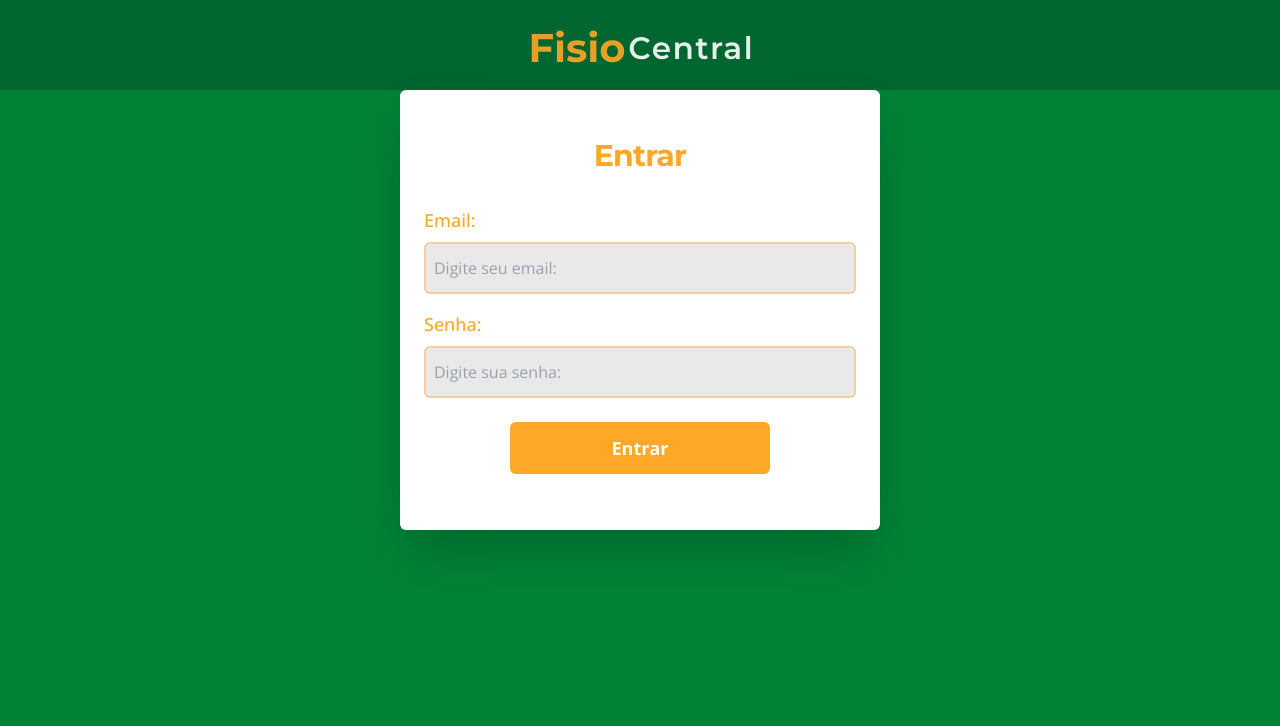
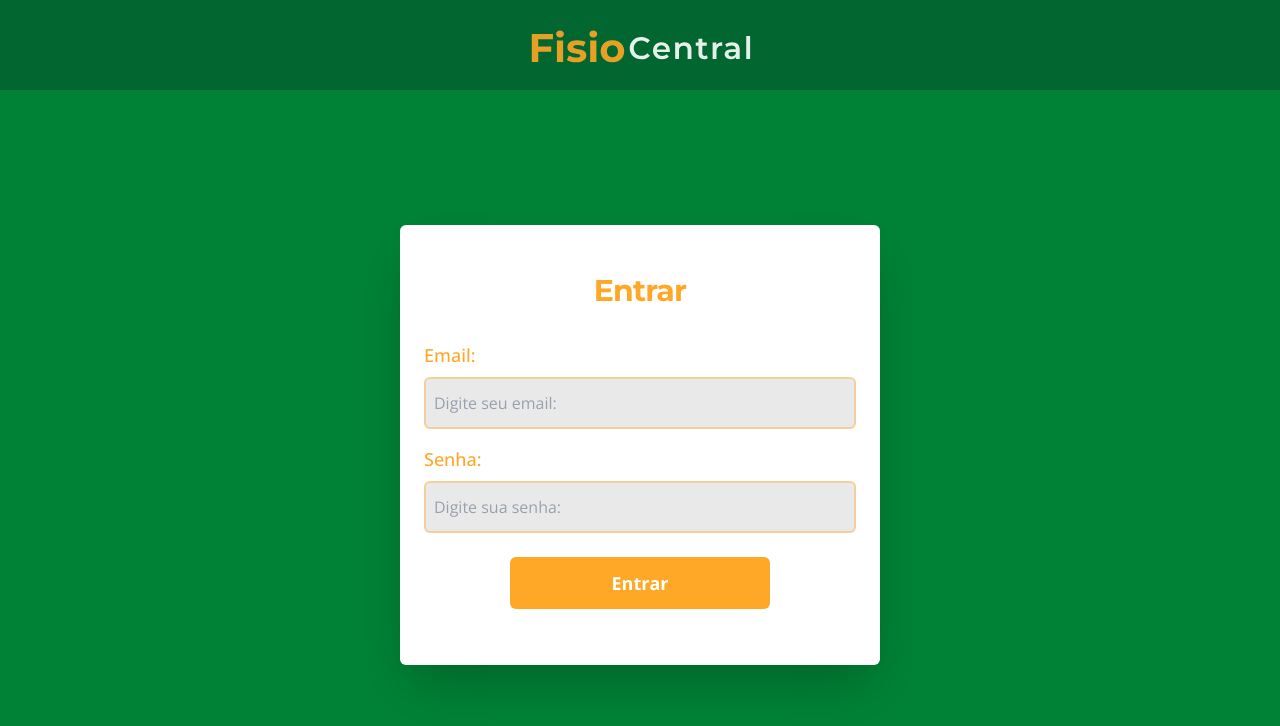
Before and after one commit to Zecamilplano/fisio-central, a Next.js app: page /entrar in a window 1280 px wide. Shown: the top 726 px of the page. Built offline with nearby package versions, Linux system fonts and the light colour scheme.

Commit message:
style(entrar): section centralizada

```diff
--- a/src/app/entrar/page.tsx
+++ b/src/app/entrar/page.tsx
@@ -1,6 +1,6 @@
 function Login() {
   return (
-    <section className=" w-full flex-1 pt-[20%] md:pt-0 flex justify-center md:items-center">
+    <section className=" w-full h-full flex justify-center items-center">
       <section className="bg-white flex justify-center items-center flex-col px-3 w-full max-w-[90%] h-110 md:w-120 md:max-h-screen overflow-y-auto rounded-md shadow-2xl">
         <header>
           <h1 className="py-6 text-3xl font-montserrat font-bold tracking-tight text-[#FFA726]">
```
